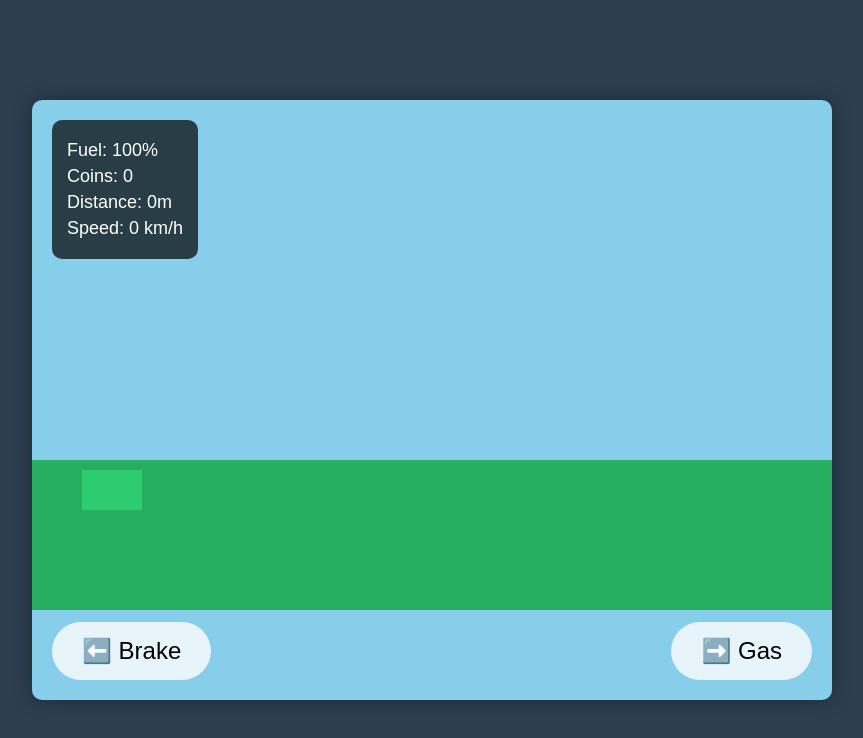
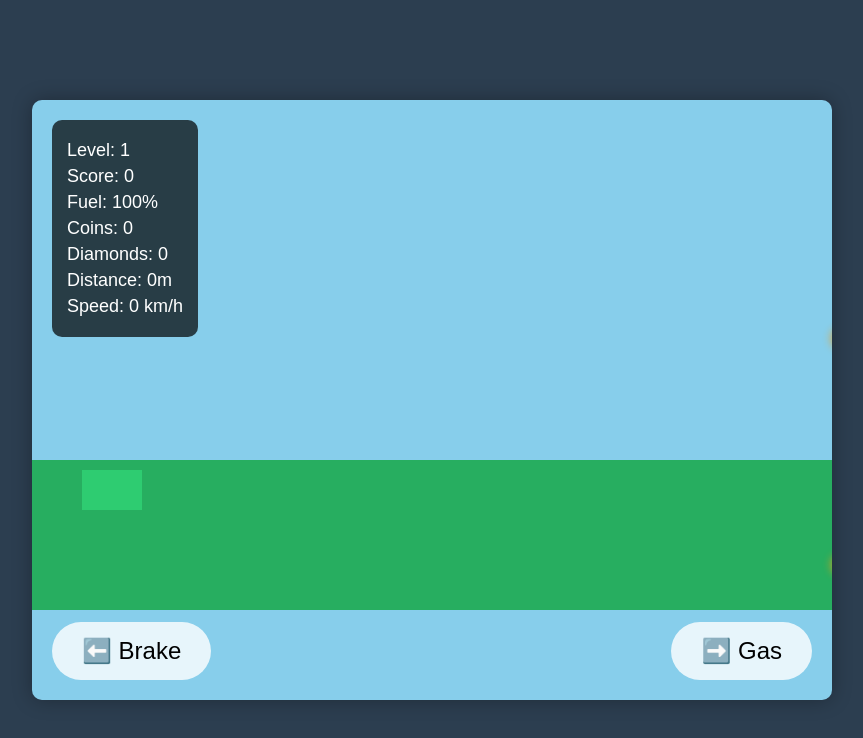
Before and after one commit to saugatg334/saugat-gautam-Nepali-racer, a website built with Vite: page index.html in a window 1280 px wide. Both pictures are taken after a click on the button "Start Game". Shown: the whole page, without its empty margins (208-1071 px from the left). Built offline with nearby package versions, Linux system fonts and the light colour scheme.

Commit message:
Enhance Nepali Racer with Collectibles and Difficulty Levels

```diff
--- a/game.js
+++ b/game.js
@@ -3,11 +3,14 @@ class NepalRacer {
         this.gameState = {
             fuel: 100,
             coins: 0,
+            diamonds: 0,
             distance: 0,
             speed: 0,
             isRunning: false,
             currentVehicle: null,
-            currentStage: null
+            currentStage: null,
+            level: 1,
+            score: 0
         };
 
         this.screens = {
@@ -21,8 +24,11 @@ class NepalRacer {
             player: document.getElementById('player'),
             fuelValue: document.getElementById('fuel-value'),
             coinValue: document.getElementById('coin-value'),
+            diamondValue: document.getElementById('diamond-value'),
             distanceValue: document.getElementById('distance-value'),
             speedValue: document.getElementById('speed-value'),
+            scoreValue: document.getElementById('score-value'),
+            levelValue: document.getElementById('level-value'),
             vehicleSelect: document.getElementById('vehicle-select'),
             stageSelect: document.getElementById('stage-select'),
             startBtn: document.getElementById('start-btn'),
@@ -32,27 +38,36 @@ class NepalRacer {
             menuBtn: document.getElementById('menu-btn'),
             terrain: document.getElementById('terrain'),
             background: document.getElementById('background'),
-            loadingProgress: document.querySelector('.loading-progress')
+            loadingProgress: document.querySelector('.loading-progress'),
+            obstacles: document.getElementById('obstacles'),
+            collectibles: document.getElementById('collectibles')
         };
 
         this.vehicles = {
-            'tata-sumo': { maxSpeed: 12, acceleration: 0.4, handling: 0.8, fuelEfficiency: 0.9, color: '#2ecc71' },
-            'mahindra-bolero': { maxSpeed: 13, acceleration: 0.45, handling: 0.85, fuelEfficiency: 0.85, color: '#3498db' },
-            'royal-enfield': { maxSpeed: 15, acceleration: 0.5, handling: 0.9, fuelEfficiency: 0.7, color: '#e74c3c' },
-            'tempo': { maxSpeed: 8, acceleration: 0.3, handling: 0.7, fuelEfficiency: 1.2, color: '#f1c40f' },
-            'sajha-bus': { maxSpeed: 10, acceleration: 0.35, handling: 0.6, fuelEfficiency: 0.8, color: '#27ae60' },
-            'tuk-tuk': { maxSpeed: 9, acceleration: 0.35, handling: 0.75, fuelEfficiency: 1.5, color: '#9b59b6' },
-            'hotrod': { maxSpeed: 20, acceleration: 0.6, handling: 0.95, fuelEfficiency: 0.5, color: '#e67e22' },
-            'mountain-bike': { maxSpeed: 7, acceleration: 0.25, handling: 1, fuelEfficiency: 2, color: '#34495e' }
+            'tata-sumo': { maxSpeed: 12, acceleration: 0.4, handling: 0.8, fuelEfficiency: 0.9, color: '#2ecc71', level: 1 },
+            'mahindra-bolero': { maxSpeed: 13, acceleration: 0.45, handling: 0.85, fuelEfficiency: 0.85, color: '#3498db', level: 1 },
+            'royal-enfield': { maxSpeed: 15, acceleration: 0.5, handling: 0.9, fuelEfficiency: 0.7, color: '#e74c3c', level: 2 },
+            'tempo': { maxSpeed: 8, acceleration: 0.3, handling: 0.7, fuelEfficiency: 1.2, color: '#f1c40f', level: 1 },
+            'sajha-bus': { maxSpeed: 10, acceleration: 0.35, handling: 0.6, fuelEfficiency: 0.8, color: '#27ae60', level: 2 },
+            'tuk-tuk': { maxSpeed: 9, acceleration: 0.35, handling: 0.75, fuelEfficiency: 1.5, color: '#9b59b6', level: 1 },
+            'hotrod': { maxSpeed: 20, acceleration: 0.6, handling: 0.95, fuelEfficiency: 0.5, color: '#e67e22', level: 3 },
+            'mountain-bike': { maxSpeed: 7, acceleration: 0.25, handling: 1, fuelEfficiency: 2, color: '#34495e', level: 1 },
+            'mustang': { maxSpeed: 25, acceleration: 0.7, handling: 0.9, fuelEfficiency: 0.4, color: '#c0392b', level: 4 },
+            'super-bike': { maxSpeed: 30, acceleration: 0.8, handling: 0.95, fuelEfficiency: 0.3, color: '#d35400', level: 5 }
         };
 
         this.stages = {
-            'east-west': { gravity: 1, friction: 0.98, background: '#87CEEB', terrain: '#27ae60' },
-            'araniko': { gravity: 1.1, friction: 0.96, background: '#B0C4DE', terrain: '#95a5a6' },
-            'bp': { gravity: 1, friction: 0.97, background: '#87CEEB', terrain: '#8e44ad' },
-            'prithvi': { gravity: 1.05, friction: 0.97, background: '#87CEEB', terrain: '#16a085' },
-            'nijgadh': { gravity: 1, friction: 0.99, background: '#87CEEB', terrain: '#2c3e50' },
-            'moon': { gravity: 0.16, friction: 0.995, background: '#2c3e50', terrain: '#7f8c8d' }
+            'east-west': { gravity: 1, friction: 0.98, background: '#87CEEB', terrain: '#27ae60', difficulty: 1 },
+            'araniko': { gravity: 1.1, friction: 0.96, background: '#B0C4DE', terrain: '#95a5a6', difficulty: 2 },
+            'bp': { gravity: 1, friction: 0.97, background: '#87CEEB', terrain: '#8e44ad', difficulty: 2 },
+            'prithvi': { gravity: 1.05, friction: 0.97, background: '#87CEEB', terrain: '#16a085', difficulty: 3 },
+            'nijgadh': { gravity: 1, friction: 0.99, background: '#87CEEB', terrain: '#2c3e50', difficulty: 4 },
+            'moon': { gravity: 0.16, friction: 0.995, background: '#2c3e50', terrain: '#7f8c8d', difficulty: 5 }
+        };
+
+        this.collectibles = {
+            coin: { value: 1, color: '#f1c40f', radius: 10 },
+            diamond: { value: 10, color: '#3498db', radius: 8 }
         };
 
         this.physics = {
@@ -105,6 +120,50 @@ class NepalRacer {
         });
     }
 
+    spawnCollectible() {
+        const type = Math.random() < 0.8 ? 'coin' : 'diamond';
+        const collectible = document.createElement('div');
+        collectible.className = `collectible ${type}`;
+        collectible.style.left = '800px';
+        collectible.style.top = `${Math.random() * 300 + 100}px`;
+        this.elements.collectibles.appendChild(collectible);
+
+        const moveCollectible = () => {
+            const left = parseFloat(collectible.style.left);
+            if (left < -50) {
+                collectible.remove();
+            } else {
+                collectible.style.left = `${left - this.physics.velocity * 2}px`;
+                this.checkCollision(collectible, type);
+                if (this.gameState.isRunning) {
+                    requestAnimationFrame(moveCollectible);
+                }
+            }
+        };
+
+        requestAnimationFrame(moveCollectible);
+    }
+
+    checkCollision(collectible, type) {
+        const playerRect = this.elements.player.getBoundingClientRect();
+        const collectibleRect = collectible.getBoundingClientRect();
+
+        if (!(playerRect.right < collectibleRect.left ||
+              playerRect.left > collectibleRect.right ||
+              playerRect.bottom < collectibleRect.top ||
+              playerRect.top > collectibleRect.bottom)) {
+            if (type === 'coin') {
+                this.gameState.coins++;
+                this.gameState.score += 100;
+            } else {
+                this.gameState.diamonds++;
+                this.gameState.score += 1000;
+            }
+            collectible.remove();
+            this.updateUI();
+        }
+    }
+
     showScreen(screenName) {
         Object.values(this.screens).forEach(screen => screen.classList.remove('active'));
         this.screens[screenName].classList.add('active');
@@ -113,8 +172,10 @@ class NepalRacer {
     startGame() {
         this.gameState.fuel = 100;
         this.gameState.coins = 0;
+        this.gameState.diamonds = 0;
         this.gameState.distance = 0;
         this.gameState.speed = 0;
+        this.gameState.score = 0;
         this.gameState.isRunning = true;
         this.gameState.currentVehicle = this.elements.vehicleSelect.value;
         this.gameState.currentStage = this.elements.stageSelect.value;
@@ -135,8 +196,19 @@ class NepalRacer {
         this.physics.velocity = 0;
         this.physics.acceleration = 0;
 
+        // Clear collectibles
+        this.elements.collectibles.innerHTML = '';
+
         this.showScreen('game');
         this.gameLoop();
+        this.spawnCollectibles();
+    }
+
+    spawnCollectibles() {
+        if (this.gameState.isRunning) {
+            this.spawnCollectible();
+            setTimeout(() => this.spawnCollectibles(), Math.random() * 2000 + 1000);
+        }
     }
 
     accelerate() {
@@ -192,8 +264,11 @@ class NepalRacer {
     updateUI() {
         this.elements.fuelValue.textContent = Math.round(this.gameState.fuel);
         this.elements.coinValue.textContent = this.gameState.coins;
+        this.elements.diamondValue.textContent = this.gameState.diamonds;
         this.elements.distanceValue.textContent = Math.round(this.gameState.distance);
         this.elements.speedValue.textContent = Math.round(this.gameState.speed);
+        this.elements.scoreValue.textContent = this.gameState.score;
+        this.elements.levelValue.textContent = this.stages[this.gameState.currentStage].difficulty;
 
         // Tilt the vehicle based on acceleration
         const tiltAngle = this.physics.acceleration * 5;
@@ -215,7 +290,9 @@ class NepalRacer {
         finalStats.innerHTML = `
             Distance: ${Math.round(this.gameState.distance)}m<br>
             Top Speed: ${Math.round(this.gameState.speed)} km/h<br>
-            Coins: ${this.gameState.coins}
+            Coins: ${this.gameState.coins}<br>
+            Diamonds: ${this.gameState.diamonds}<br>
+            Score: ${this.gameState.score}
         `;
         this.showScreen('gameOver');
     }
--- a/index.html
+++ b/index.html
@@ -23,22 +23,24 @@
             <h1>Nepali Racer</h1>
             <div class="menu-options">
                 <select id="vehicle-select">
-                    <option value="tata-sumo">Tata Sumo</option>
-                    <option value="mahindra-bolero">Mahindra Bolero</option>
-                    <option value="royal-enfield">Royal Enfield</option>
-                    <option value="tempo">Tempo (Three Wheeler)</option>
-                    <option value="sajha-bus">Sajha Bus</option>
-                    <option value="tuk-tuk">Electric Tuk Tuk</option>
-                    <option value="hotrod">Nepali HotRod</option>
-                    <option value="mountain-bike">Mountain Bike</option>
+                    <option value="tata-sumo">Tata Sumo (Level 1)</option>
+                    <option value="mahindra-bolero">Mahindra Bolero (Level 1)</option>
+                    <option value="royal-enfield">Royal Enfield (Level 2)</option>
+                    <option value="tempo">Tempo (Level 1)</option>
+                    <option value="sajha-bus">Sajha Bus (Level 2)</option>
+                    <option value="tuk-tuk">Electric Tuk Tuk (Level 1)</option>
+                    <option value="hotrod">Nepali HotRod (Level 3)</option>
+                    <option value="mountain-bike">Mountain Bike (Level 1)</option>
+                    <option value="mustang">Mustang GT (Level 4)</option>
+                    <option value="super-bike">Super Bike (Level 5)</option>
                 </select>
                 <select id="stage-select">
-                    <option value="east-west">East-West Highway (Mahendra Highway)</option>
-                    <option value="araniko">Araniko Highway (Kathmandu to Tibet)</option>
-                    <option value="bp">BP Highway (Kathmandu to Dharan)</option>
-                    <option value="prithvi">Prithvi Highway (Kathmandu to Pokhara)</option>
-                    <option value="nijgadh">Nijgadh Fast Track</option>
-                    <option value="moon">Moon Track</option>
+                    <option value="east-west">East-West Highway - Easy (Level 1)</option>
+                    <option value="araniko">Araniko Highway - Medium (Level 2)</option>
+                    <option value="bp">BP Highway - Medium (Level 2)</option>
+                    <option value="prithvi">Prithvi Highway - Hard (Level 3)</option>
+                    <option value="nijgadh">Nijgadh Fast Track - Expert (Level 4)</option>
+                    <option value="moon">Moon Track - Extreme (Level 5)</option>
                 </select>
                 <button id="start-btn">Start Game</button>
             </div>
@@ -47,8 +49,11 @@
         <!-- Game Screen -->
         <div id="game-screen" class="screen">
             <div id="game-stats">
+                <div id="level">Level: <span id="level-value">1</span></div>
+                <div id="score">Score: <span id="score-value">0</span></div>
                 <div id="fuel">Fuel: <span id="fuel-value">100</span>%</div>
                 <div id="coins">Coins: <span id="coin-value">0</span></div>
+                <div id="diamonds">Diamonds: <span id="diamond-value">0</span></div>
                 <div id="distance">Distance: <span id="distance-value">0</span>m</div>
                 <div id="speed">Speed: <span id="speed-value">0</span> km/h</div>
             </div>
@@ -57,6 +62,7 @@
                 <div id="terrain"></div>
                 <div id="background"></div>
                 <div id="obstacles"></div>
+                <div id="collectibles"></div>
             </div>
             <div id="controls">
                 <button id="brake-btn">⬅️ Brake</button>
--- a/style.css
+++ b/style.css
@@ -191,6 +191,39 @@ button:hover {
     z-index: 8;
 }
 
+#collectibles {
+    position: absolute;
+    width: 100%;
+    height: 100%;
+    z-index: 7;
+}
+
+.collectible {
+    position: absolute;
+    width: 20px;
+    height: 20px;
+    border-radius: 50%;
+    z-index: 7;
+}
+
+.collectible.coin {
+    background: #f1c40f;
+    box-shadow: 0 0 10px #f39c12;
+    animation: float 1s infinite alternate;
+}
+
+.collectible.diamond {
+    background: #3498db;
+    box-shadow: 0 0 10px #2980b9;
+    animation: float 1s infinite alternate;
+    clip-path: polygon(50% 0%, 100% 50%, 50% 100%, 0% 50%);
+}
+
+@keyframes float {
+    from { transform: translateY(0); }
+    to { transform: translateY(-10px); }
+}
+
 #controls {
     position: absolute;
     bottom: 20px;
```
